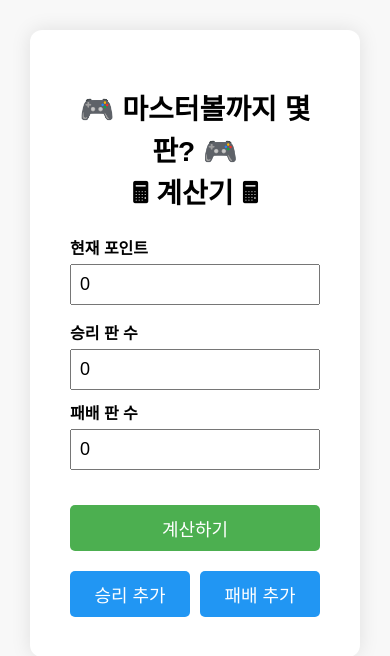
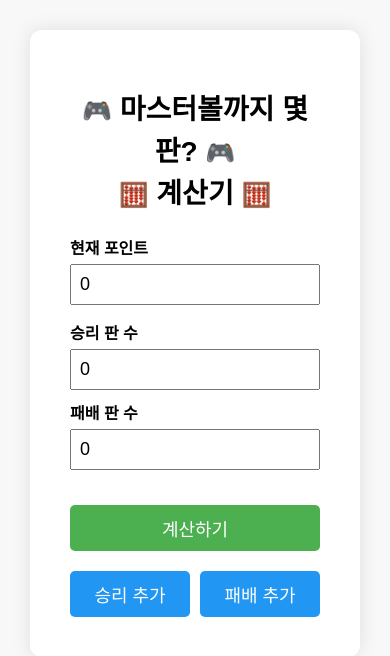
Before and after one commit to Happy-Bees/masterball_calc, a Flask app: page / in a window 390 px wide. Shown: the top 656 px of the page. Run offline with Flask 3, Linux system fonts and the light colour scheme.

Commit message:
모바일 이모지 정렬 및 호환성 개선

```diff
--- a/templates/index.html
+++ b/templates/index.html
@@ -118,7 +118,10 @@
 </head>
 <body>
   <div class="container">
-    <h1>🎮 마스터볼까지 몇판? 🎮<br>🖩 계산기 🖩</h1>
+    <h1>
+      <span style="font-size: 24px;">🎮</span> 마스터볼까지 몇판? <span style="font-size: 24px;">🎮</span><br>
+      <span style="font-size: 24px;">🧮</span> 계산기 <span style="font-size: 24px;">🧮</span>
+    </h1>
 
     {% if result is not none %}
       <div class="result-box">
```
